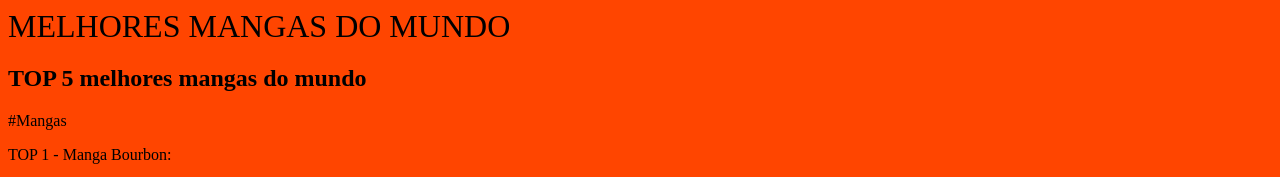
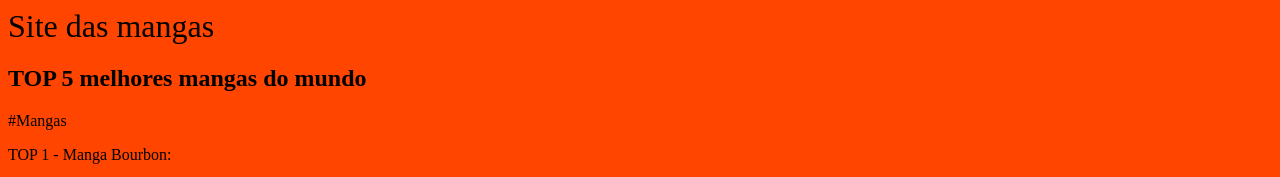
Before and after one commit to kkjJoao7/Site-das-mangas, a plain HTML site: page Index.html in a window 1280 px wide. Shown: the top 177 px of the page. Drawn offline with Linux system fonts and the light colour scheme.

Commit message:
alterando nome

```diff
--- a/Index.html
+++ b/Index.html
@@ -2,13 +2,13 @@
 
 <head>
     <link rel="stylesheet" href="styles.css" />
-    <title>As melhores mangas do mundo</title>
+    <title>Site das mangas</title>
 </head>
 
 
 
 <body>
-    <header>MELHORES MANGAS DO MUNDO</header>
+    <header>Site das mangas</header>
     <section>
         <div>
             <h1>TOP 5 melhores mangas do mundo</h1>
```
